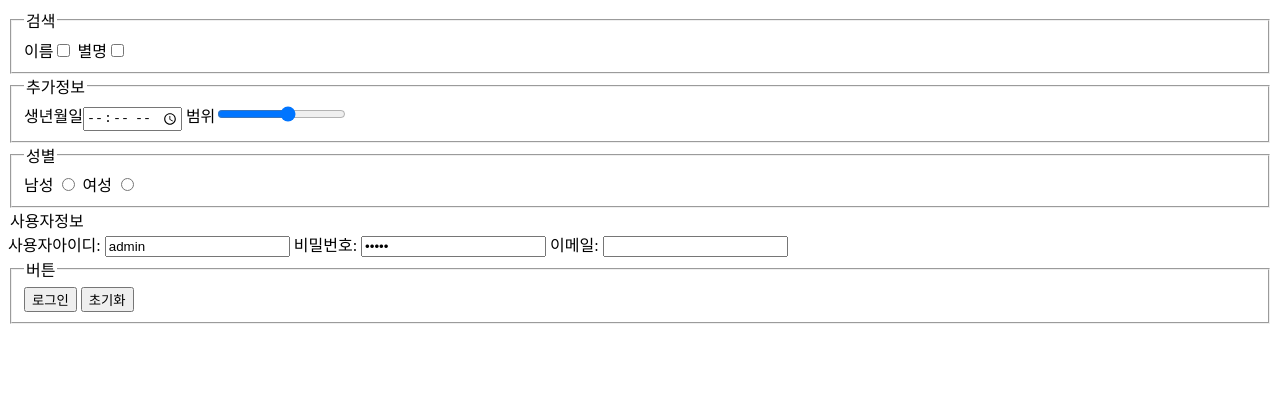
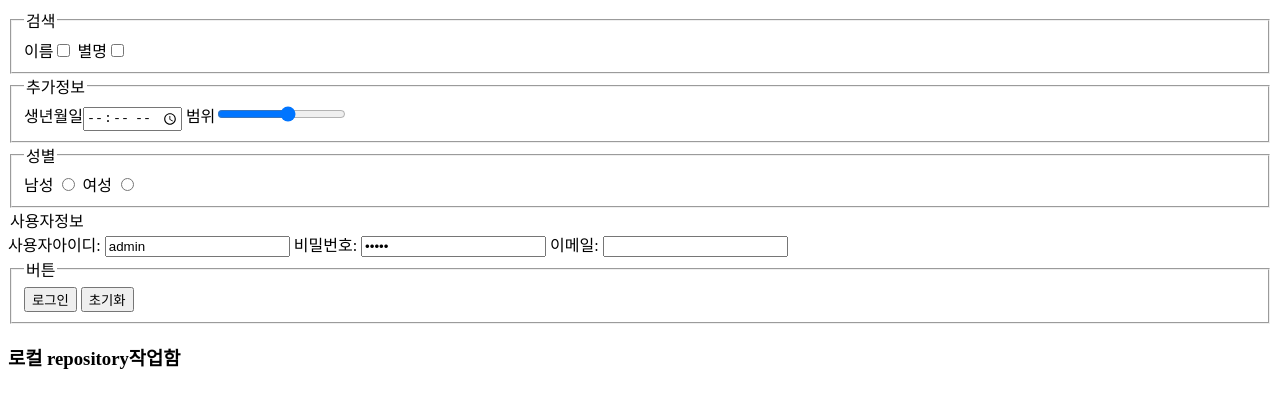
Before and after one commit to 882Eunae/html, a plain HTML site: page html/form.html in a window 1280 px wide. Drawn offline with Linux system fonts and the light colour scheme.

Commit message:
pull practice

```diff
--- a/html/form.html
+++ b/html/form.html
@@ -36,5 +36,8 @@
         <input type="reset" value="초기화">
     </fieldset>
   </form>
+
+  <!-- pull 위해서 수정하는 부분  -->
+  <h3>로컬 repository작업함</h3>
 </body>
 </html>
```
Also changed, not shown: html/index.html (+2 -0 lines).
